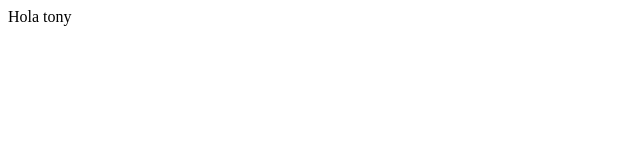
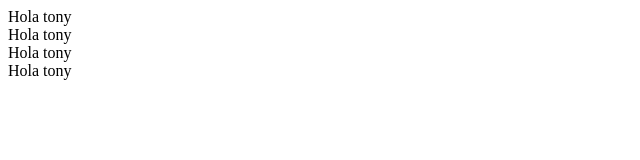
Before and after one commit to corttazar/escuela, a plain HTML site: page prueba1/web/index.html in a window 1280 px wide. Shown: the whole page, without its empty margins (0-640 px from the left). Drawn offline with Linux system fonts and the light colour scheme.

Commit message:
divs
puse muchos

```diff
--- a/prueba1/web/index.html
+++ b/prueba1/web/index.html
@@ -12,5 +12,8 @@ and open the template in the editor.
     </head>
     <body>
         <div>Hola tony</div>
+        <div>Hola tony</div>
+        <div>Hola tony</div>
+        <div>Hola tony</div>
     </body>
 </html>
```
